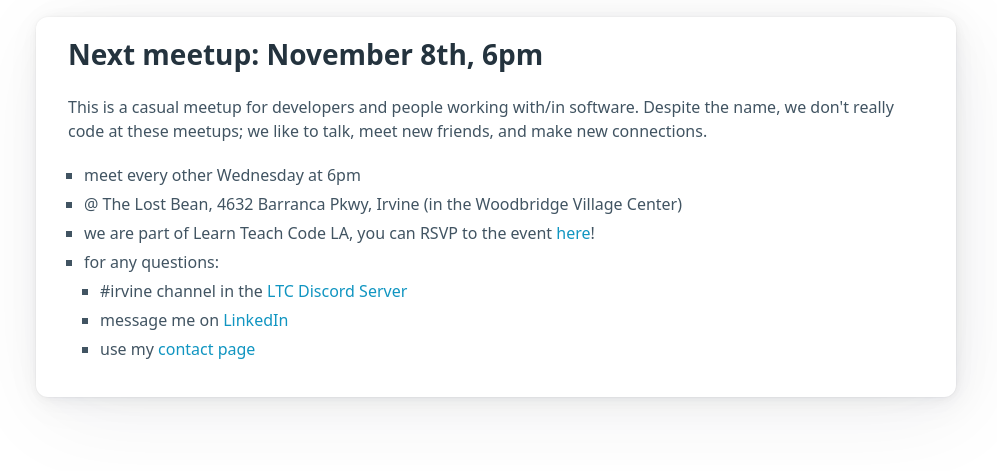
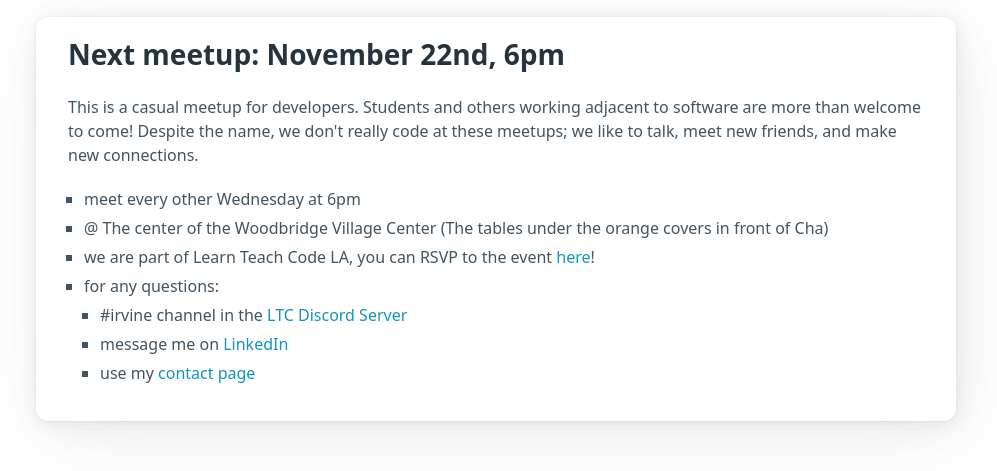
Before and after one commit to yujioshiro/personal-website, a Gatsby site: page /meetup in a window 1280 px wide. Shown: the part 107-578 px from the top of the page, without its empty margins (144-1141 px from the left). Built offline with nearby package versions, Linux system fonts and the light colour scheme; Gatsby itself is replaced by a stand-in of ours.

Commit message:
Update meetup information

```diff
--- a/src/pages/meetup/index.jsx
+++ b/src/pages/meetup/index.jsx
@@ -7,12 +7,12 @@ export default function ProjectsPage() {
         <h1><strong>Irvine Code & Coffee</strong></h1>
         <div class="">
           <article>
-            <h2>Next meetup: November 8th, 6pm</h2>
-            <p>This is a casual meetup for developers and people working with/in software. Despite the name, we don't really code at these meetups; we like to talk, meet new friends, and make new connections.</p>
+            <h2>Next meetup: November 22nd, 6pm</h2>
+            <p>This is a casual meetup for developers. Students and others working adjacent to software are more than welcome to come! Despite the name, we don't really code at these meetups; we like to talk, meet new friends, and make new connections.</p>
             <ul>
               <li>meet every other Wednesday at 6pm</li>
-              <li>@ The Lost Bean, 4632 Barranca Pkwy, Irvine (in the Woodbridge Village Center)</li>
-              <li>we are part of Learn Teach Code LA, you can RSVP to the event <a href="https://www.meetup.com/learnteachcode/events/296849985/" target='_blank'>here</a>!</li>
+              <li>@ The center of the Woodbridge Village Center (The tables under the orange covers in front of Cha)</li>
+              <li>we are part of Learn Teach Code LA, you can RSVP to the event <a href="https://www.meetup.com/learnteachcode/events/297130353/" target='_blank'>here</a>!</li>
               <li>for any questions:
                 <ul>
                   <li>#irvine channel in the <a href="https://discord.gg/TnqPC9mFSf" target='_blank'>LTC Discord Server</a></li>
```
